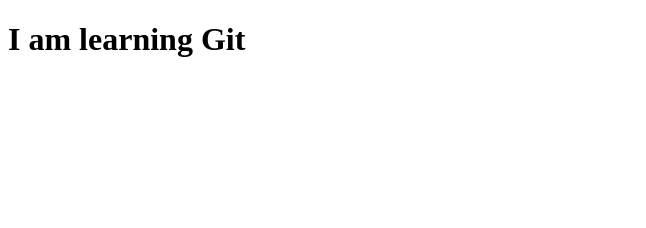
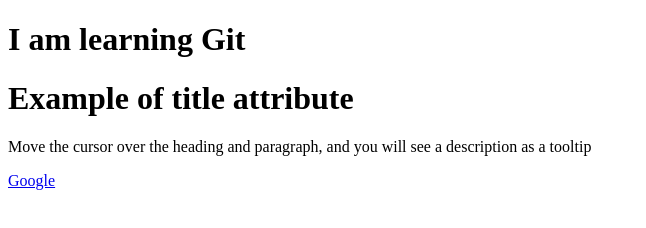
Before and after one commit to RamyaKDev/Learning, a plain HTML site: page index.html in a window 1280 px wide. Shown: the whole page, without its empty margins (0-646 px from the left). Drawn offline with Linux system fonts and the light colour scheme.

Commit message:
Updated
Added title attribute in h1 and p tag

```diff
--- a/index.html
+++ b/index.html
@@ -7,5 +7,11 @@
 </head>
 <body>
     <h1>I am learning Git</h1>
+    <!--Title attribute-->
+    <h1 title="This is heading tag">Example of title attribute</h1>
+    <p title="This is paragraph tag">Move the cursor over the heading and paragraph, and you will see a description as a tooltip</p>
+    <a href="https://google.com" target="_blank">Google</a>
+
+
 </body>
 </html>
```
